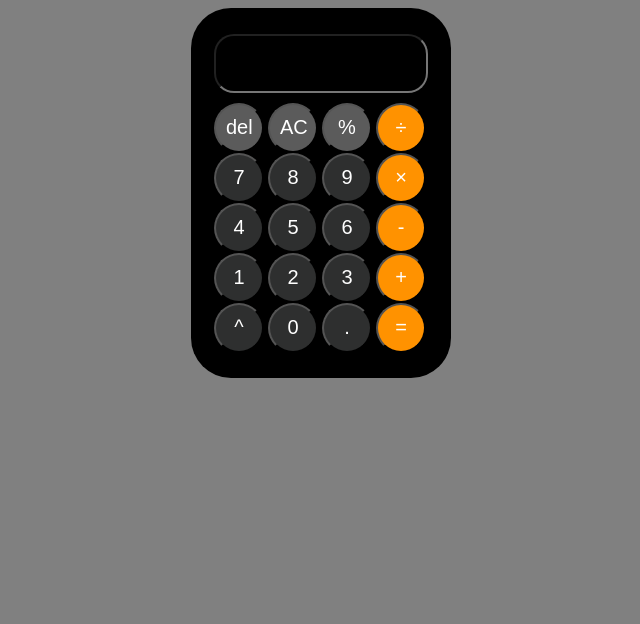
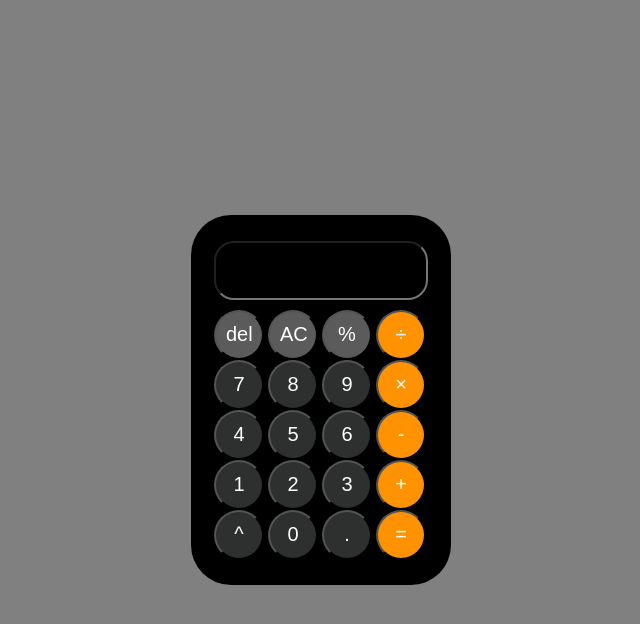
Before and after one commit to rishikpreethan/Calculator, a plain HTML site: page index.html in a window 1280 px wide. Shown: the whole page, without its empty margins (319-959 px from the left). Drawn offline with Linux system fonts and the light colour scheme.

Commit message:
dimensions

```diff
--- a/index.html
+++ b/index.html
@@ -2,7 +2,7 @@
 <html lang="en">
 <head>
     <meta charset="UTF-8">
-    <meta name="viewport" content="width=device-width, initial-scale=1.0">
+    <meta name="viewport" content="width=device-width, initial-scale=0.2">
     <title>Calculator</title>
     <link rel="stylesheet" href="style.css">
 </head>
--- a/style.css
+++ b/style.css
@@ -1,3 +1,10 @@
+body {
+    margin: 0px;
+    height: 100vh;
+    display: flex;
+    justify-content: center;
+    align-items: center;
+}
 #main {
     background: black;
     padding: 20px;
```
